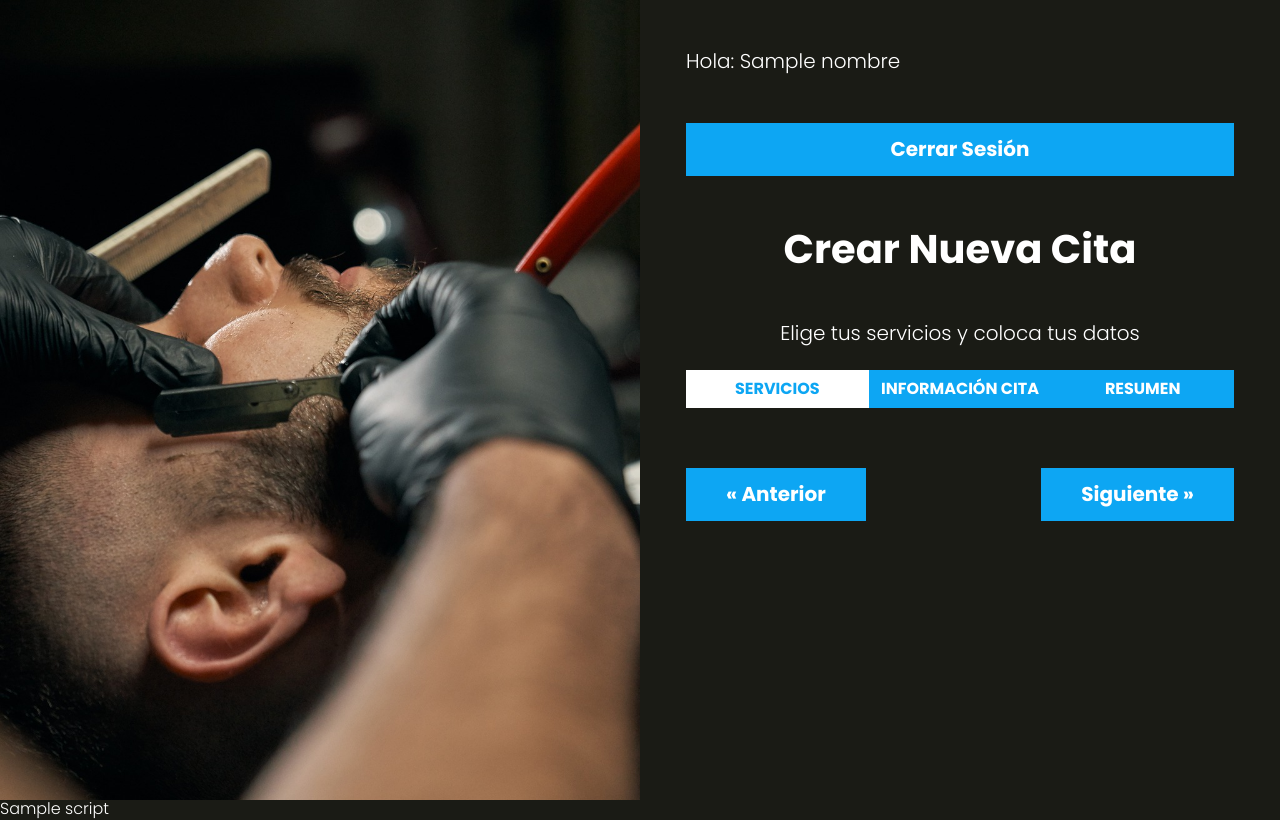
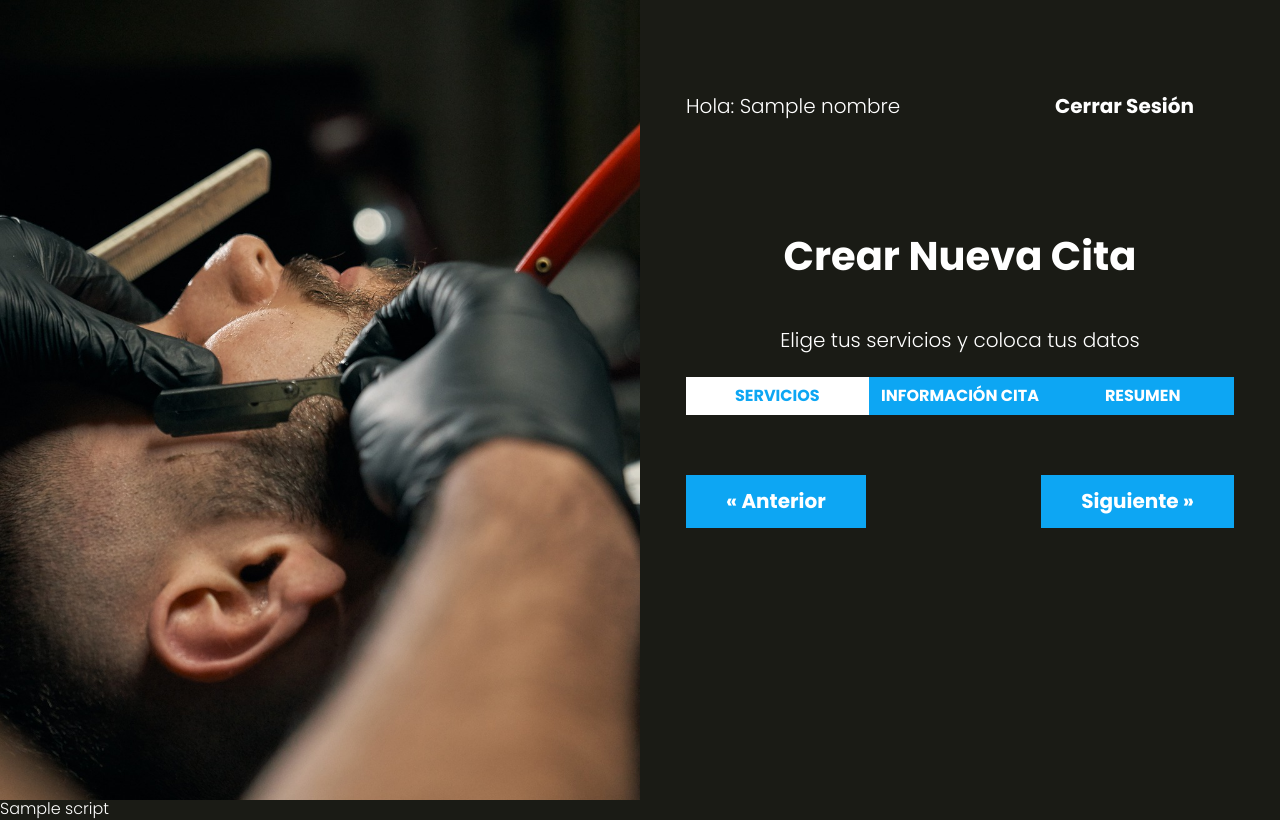
Before and after one commit to Benjamin-Galan/app_salon, a PHP site: the page made by views/cita/index.php in a window 1280 px wide. Run offline with PHP 8.4, Linux system fonts and the light colour scheme; the template is opened without the code that fills it: most values are stand-ins (such as "Sample title", 1, 10 or a date in 2020); style sheets or scripts are compiled from the project's sources.

Commit message:
Agregando estilos al contenedor de barra

```diff
--- a/src/scss/layout/_ui.scss
+++ b/src/scss/layout/_ui.scss
@@ -1,36 +1,52 @@
 @use 'base/variables' as v;
 @use 'base/mixins' as m;
 
-.contenedor-app{
-    @include m.tablet{
+.contenedor-app {
+    @include m.tablet {
         @include m.grid(2, 0);
         min-height: 100vh;
     }
 }
 
-.imagen{
+.imagen {
     height: 20rem;
     background-image: url(../img/1.jpg);
     background-size: cover;
     background-position: center center;
-    @include m.tablet{
+
+    @include m.tablet {
         height: auto;
     }
 }
 
-.app{
+.app {
     width: 95%;
     margin: 0 auto;
     padding: 3rem;
 }
 
-.nombre-pagina{
+.nombre-pagina {
     text-align: center;
     margin: 5rem 0;
     font-weight: v.$bold;
 }
 
-.descripcion-pagina{
+.descripcion-pagina {
     text-align: center;
     margin-bottom: 2.5rem;
 }
+
+.barra {
+    margin: 0 0 v.$separacion  0;
+
+    @include m.tablet{
+        display: flex;
+        justify-content: space-between;
+        align-items: center;
+    }
+
+    .boton {
+        margin: 0;
+        @include m.boton(v.$negro, v.$blanco);
+    }
+}
```
